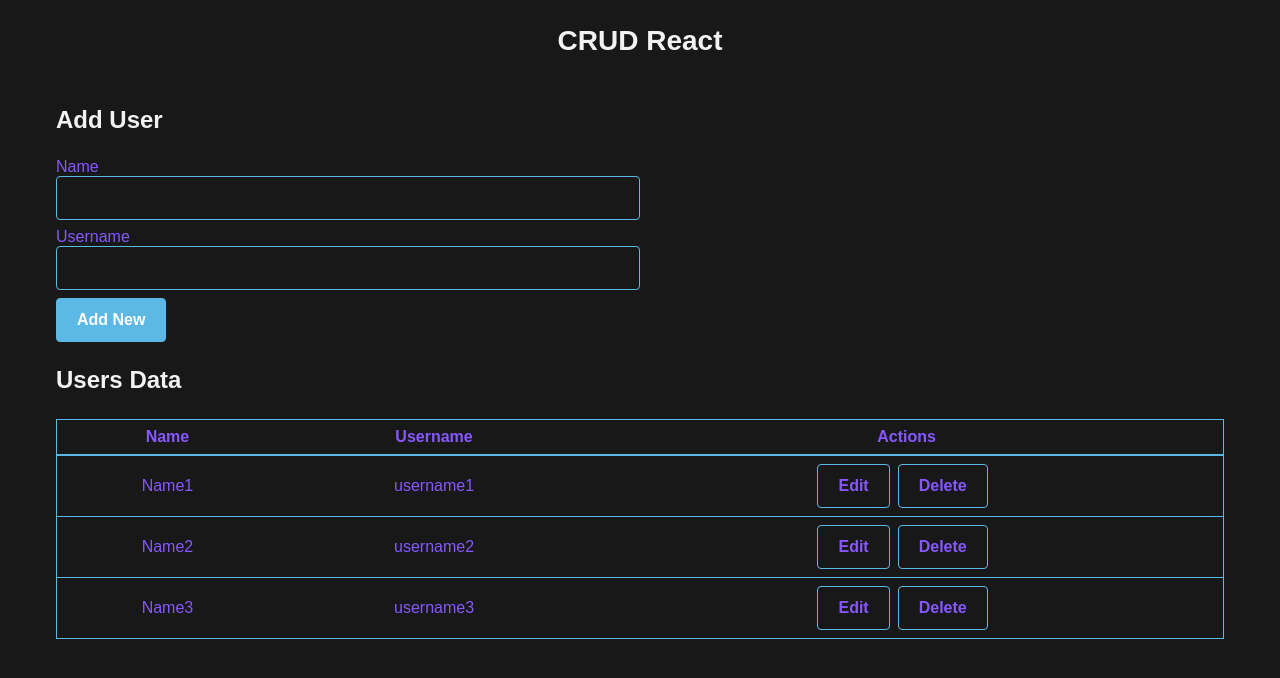
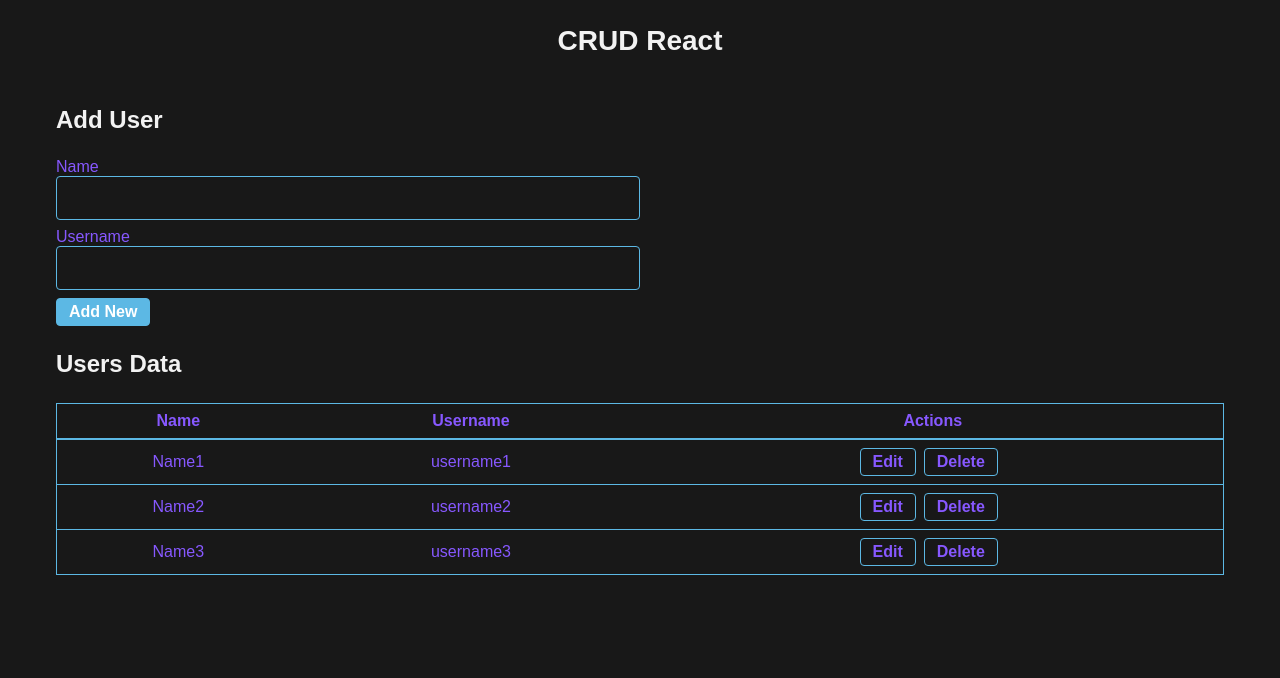
Before and after one commit to alyailyasa/CRUD, a React (Create React App) app: page / in a window 1280 px wide. Shown: the top 678 px of the page. Built offline with nearby package versions, Linux system fonts and the light colour scheme.

Commit message:
Update index.css

```diff
--- a/src/index.css
+++ b/src/index.css
@@ -111,7 +111,7 @@ td {
   font-weight: 600;
   font-family: sans-serif;
   font-size: 16px;
-  padding: 0.75rem 1.25rem;
+  padding: 0.25rem 0.75rem;
   margin-right: 0.5rem;
   vertical-align: middle;
   text-align: center;
```
